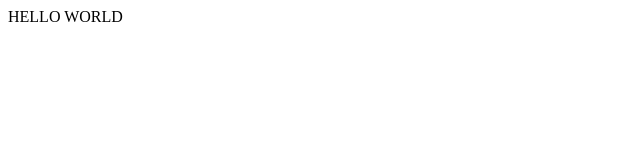
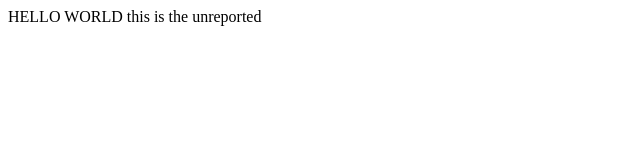
Before and after one commit to theunreported/theunreported.github.io, a plain HTML site: page index.html in a window 1280 px wide. Shown: the whole page, without its empty margins (0-640 px from the left). Drawn offline with Linux system fonts and the light colour scheme.

Commit message:
annie is on yo

```diff
--- a/index.html
+++ b/index.html
@@ -1,5 +1,5 @@
 <html>
     <body>
-        <p> HELLO WORLD </p>
+        <p> HELLO WORLD this is the unreported</p>
     </body>
 </html>
```
